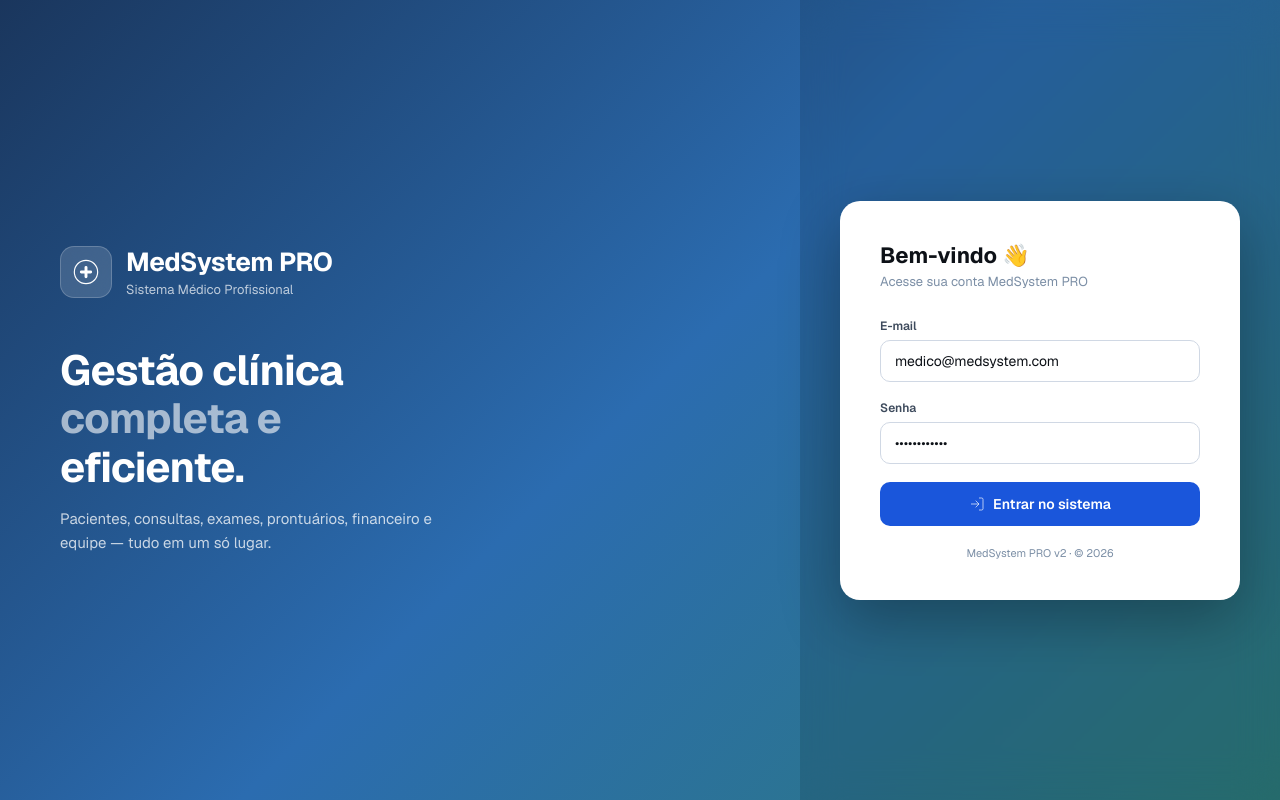
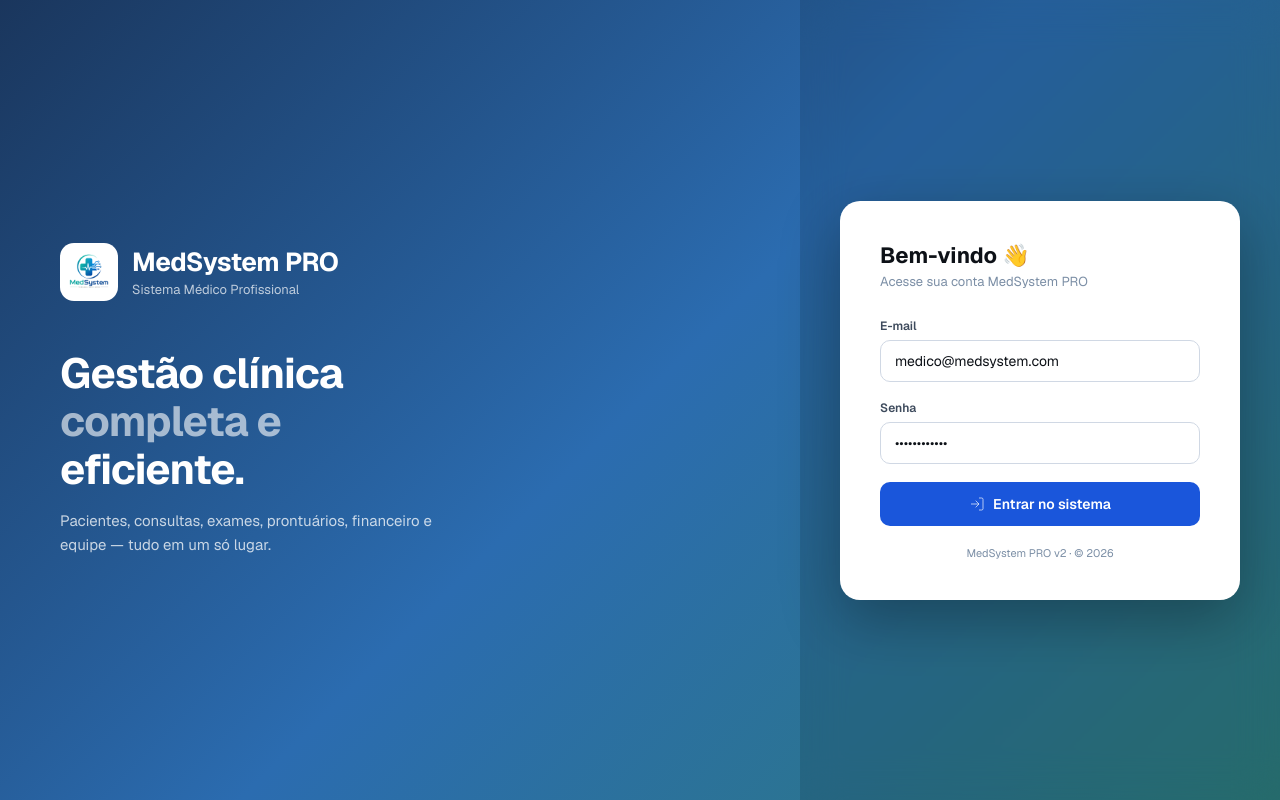
Before and after one commit to jrdesign57k/MedSystem-PRO, a Flask app: page / in a window 1280 px wide. Run offline with Flask 3, Linux system fonts and the light colour scheme; some web fonts are replaced.

Commit message:
feat: adiciona logo MedSystem no login, sidebar e favicon
Co-authored-by: Cursor <cursoragent@cursor.com>

```diff
--- a/medsystem/static/v10/pro.css
+++ b/medsystem/static/v10/pro.css
@@ -71,10 +71,11 @@ body { font-family:var(--font); background:var(--bg); color:var(--text); min-hei
 }
 .logo-mark { display:flex; align-items:center; gap:10px; }
 .logo-icon {
-  width:38px; height:38px; background:var(--blue-mid); border-radius:10px;
-  display:flex; align-items:center; justify-content:center; flex-shrink:0;
+  width:40px; height:40px; background:#fff; border-radius:10px;
+  display:flex; align-items:center; justify-content:center; flex-shrink:0; overflow:hidden; padding:2px;
 }
 .logo-icon svg { width:22px; height:22px; stroke:#fff; fill:none; stroke-width:2; }
+.logo-icon img { width:100%; height:100%; object-fit:contain; }
 .logo-text { font-size:17px; font-weight:700; color:#fff; letter-spacing:-.4px; }
 .logo-sub { font-size:10.5px; color:rgba(255,255,255,.4); margin-top:1px; letter-spacing:.2px; }
 .logo-ver { margin-left:auto; font-size:10px; font-weight:600; color:var(--blue-light); background:rgba(59,130,246,.15); padding:2px 7px; border-radius:6px; letter-spacing:.3px; }
--- a/medsystem/static/v10/style.css
+++ b/medsystem/static/v10/style.css
@@ -65,11 +65,12 @@ body { font-family:var(--font); background:var(--bg); color:var(--text); min-hei
 }
 .login-brand { display:flex; align-items:center; gap:14px; margin-bottom:48px; }
 .login-brand-icon {
-  width:52px; height:52px; background:rgba(255,255,255,.15);
+  width:58px; height:58px; background:#fff;
   border-radius:14px; display:flex; align-items:center; justify-content:center;
-  backdrop-filter:blur(10px); border:1px solid rgba(255,255,255,.2);
+  border:1px solid rgba(255,255,255,.2); overflow:hidden; padding:5px;
 }
 .login-brand-icon svg { width:28px; height:28px; stroke:#fff; fill:none; }
+.login-brand-icon img { width:100%; height:100%; object-fit:contain; }
 .login-brand-name { font-size:26px; font-weight:700; letter-spacing:-.4px; }
 .login-brand-sub  { font-size:13px; opacity:.7; margin-top:2px; }
 .login-headline { font-size:42px; font-weight:700; line-height:1.15; letter-spacing:-.8px; margin-bottom:16px; }
--- a/medsystem/templates/index.html
+++ b/medsystem/templates/index.html
@@ -5,8 +5,9 @@
 <meta name="viewport" content="width=device-width, initial-scale=1.0"/>
 <title>MedSystem PRO</title>
 <link href="https://fonts.googleapis.com/css2?family=Instrument+Serif:ital@0;1&family=Geist:wght@300;400;500;600;700&family=Geist+Mono:wght@400;500&display=swap" rel="stylesheet"/>
-<link rel="stylesheet" href="/static/v10/style.css?v=5"/>
-<link rel="stylesheet" href="/static/v10/pro.css?v=5"/>
+<link rel="icon" type="image/png" href="/static/v10/MedSystem.png"/>
+<link rel="stylesheet" href="/static/v10/style.css?v=6"/>
+<link rel="stylesheet" href="/static/v10/pro.css?v=6"/>
 </head>
 <body>
 
--- a/medsystem/templates/partials/_login.html
+++ b/medsystem/templates/partials/_login.html
@@ -2,7 +2,7 @@
   <div class="login-left">
     <div class="login-brand">
       <div class="login-brand-icon">
-        <svg viewBox="0 0 24 24"><circle cx="12" cy="12" r="10"/><path d="M12 8v8M8 12h8" stroke-width="2.5" stroke-linecap="round"/></svg>
+        <img src="/static/v10/MedSystem.png" alt="MedSystem"/>
       </div>
       <div>
         <div class="login-brand-name">MedSystem PRO</div>
--- a/medsystem/templates/partials/_sidebar.html
+++ b/medsystem/templates/partials/_sidebar.html
@@ -2,7 +2,7 @@
   <div class="logo">
     <div class="logo-mark">
       <div class="logo-icon">
-        <svg viewBox="0 0 24 24" stroke-width="2.5"><path d="M12 2C6.48 2 2 6.48 2 12s4.48 10 10 10 10-4.48 10-10S17.52 2 12 2z"/><path d="M12 8v8M8 12h8" stroke-linecap="round"/></svg>
+        <img src="/static/v10/MedSystem.png" alt="MedSystem"/>
       </div>
       <div>
         <div class="logo-text">MedSystem</div>
```
Also changed, not shown: medsystem/static/v10/MedSystem.png (added).
